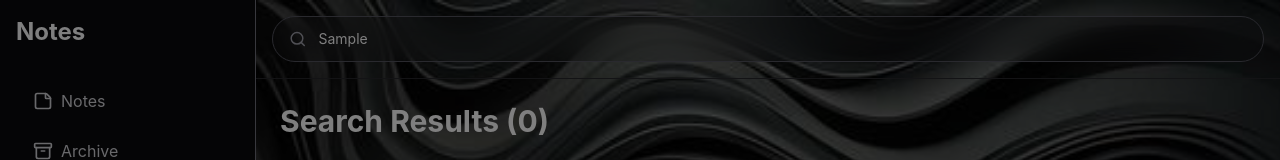
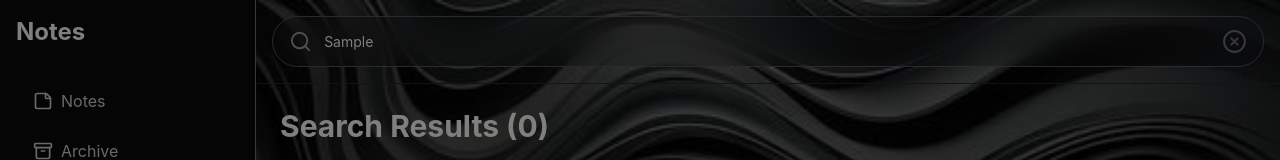
Before and after one commit to deeptangshu29/notes-app, a React (Vite) app: page / in a window 1280 px wide. Both pictures are taken after typing "Sample" into the empty fields and a click on the button "+ New Note". Shown: the top 160 px of the page. Built offline with nearby package versions, Linux system fonts and the light colour scheme.

Commit message:
Add search clear button

```diff
--- a/src/components/Header.tsx
+++ b/src/components/Header.tsx
@@ -1,7 +1,7 @@
 import { useState } from "react";
 
 import { Search } from "lucide-react";
-import { ArrowUpLeft } from "lucide-react";
+import { ArrowUpLeft, CircleX } from "lucide-react";
 
 type HeaderProps = {
 	searchQuery: string
@@ -14,11 +14,26 @@ export default function Header({ searchQuery, setSearchQuery, suggestions }: Hea
 	return (
 		<header className="relative group border-b border-zinc-800 p-4 transition-all">
 			<div className="backdrop-blur-lg border border-zinc-600 flex items-center gap-3 bg-zinc-900/20 rounded-full px-4 py-3 hover:border-zinc-200 hover:bg-zinc-700 transition">
-				<Search size={18} className="text-zinc-400 transition-all group-hover:scale-110 group-hover:rotate-90" />
+				{
+					searchQuery.trim() !== ""
+						? <Search size={25} className="text-zinc-400 transition-all group-hover:scale-110 group-hover:rotate-90" />
+						: <Search size={18} className="text-zinc-400 transition-all group-hover:scale-110 group-hover:rotate-90" />
+				}
 				<input type="text" placeholder="Search Notes" className="bg-transparent outline-none w-full text-sm" value={searchQuery} onChange={(e) => {
 					setSearchQuery(e.target.value)
 					setShowSuggestions(true)
 				}} />
+				{
+					searchQuery.trim() !== "" &&
+					<button
+						onClick={() => {
+							setSearchQuery("")
+							setShowSuggestions(true)
+						}}
+						className="text-zinc-500 hover:text-white transition">
+						<CircleX size={25} />
+					</button>
+				}
 			</div>
 			{
 				showSuggestions && searchQuery.trim() !== "" &&
@@ -34,7 +49,7 @@ export default function Header({ searchQuery, setSearchQuery, suggestions }: Hea
 									}}
 									className="flex w-full text-left px-4 py-3 border-b border-gray-800 hover:bg-zinc-800/50 transition">
 									{suggestion}
-									<ArrowUpLeft className="ml-auto text-gray-300"/>
+									<ArrowUpLeft className="ml-auto text-gray-300" />
 								</button>
 							))
 						}
```
